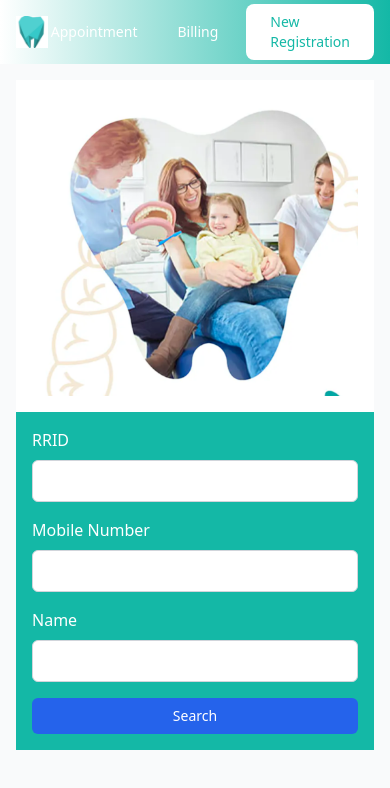
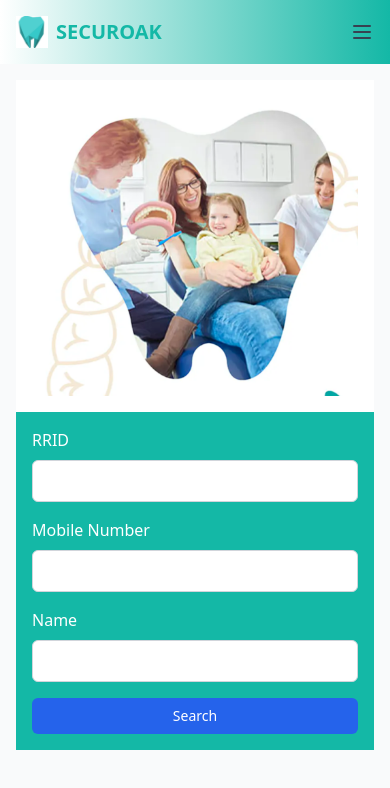
Before and after one commit to maheshsecuroak/Securoak, a React (Create React App) app in the folder frontend/: page / in a window 390 px wide. Shown: the top 788 px of the page. Built offline with nearby package versions, Linux system fonts and the light colour scheme.

Commit message:
Update Nav menu App.js

```diff
--- a/frontend/src/App.js
+++ b/frontend/src/App.js
@@ -1,4 +1,4 @@
-import React from "react";
+import React, { useState } from "react";
 import {
   BrowserRouter as Router,
   Routes,
@@ -16,31 +16,69 @@ import logo from "./components/Assests/logo.png";
 
 function Navbar() {
   const location = useLocation();
+  const [isMobileMenuOpen, setIsMobileMenuOpen] = useState(false);
 
   const getNavbarColor = () => {
     switch (location.pathname) {
       case '/':
-        return 'bg-gradient-to-r from-white to-teal-500  text-white';
+        return 'bg-gradient-to-r from-white to-teal-500 text-white';
       default:
         return 'bg-white shadow';
     }
   };
 
+  const toggleMobileMenu = () => {
+    setIsMobileMenuOpen(!isMobileMenuOpen);
+  };
+
   return (
     <nav className={`fixed w-full z-50 ${getNavbarColor()}`}>
       <div className="max-w-10xl mx-auto px-4 sm:px-6 lg:px-8">
-        <div className="flex justify-between h-16">
-          <div className="flex">
-            <div className="flex-shrink-0 flex items-center">
-              <Link to="/" className="flex items-center">
-                <img className="h-8 w-auto" src={logo} alt="SecuroAK Logo" />
-                <h1 className={`text-xl md:text-2xl font-semibold ml-2 hidden sm:block ${location.pathname === '/' ? 'text-teal-500' : 'text-teal-500'}`}>
-                  {location.pathname === '/' ? 'SECUROAK' : 'SECUROAK'}
-                </h1>
-              </Link>
-            </div>
+        <div className="flex justify-between h-16 items-center">
+          {/* Logo Section */}
+          <div className="flex items-center">
+            <Link to="/" className="flex items-center">
+              <img className="h-8 w-auto" src={logo} alt="SecuroAK Logo" />
+              <h1 className={`text-xl md:text-2xl font-semibold ml-2  sm:block ${location.pathname === '/' ? 'text-teal-500' : 'text-teal-500'}`}>
+                SECUROAK
+              </h1>
+            </Link>
           </div>
-          <div className="flex items-center space-x-4">
+
+          {/* Mobile Menu Toggle */}
+          <div className="flex items-center md:hidden">
+            <button
+              onClick={toggleMobileMenu}
+              className="text-gray-700 hover:text-teal-500 focus:outline-none"
+              aria-label="Toggle mobile menu"
+            >
+              <svg
+                className="h-6 w-6"
+                fill="none"
+                viewBox="0 0 24 24"
+                stroke="currentColor"
+              >
+                {isMobileMenuOpen ? (
+                  <path
+                    strokeLinecap="round"
+                    strokeLinejoin="round"
+                    strokeWidth={2}
+                    d="M6 18L18 6M6 6l12 12"
+                  />
+                ) : (
+                  <path
+                    strokeLinecap="round"
+                    strokeLinejoin="round"
+                    strokeWidth={2}
+                    d="M4 6h16M4 12h16M4 18h16"
+                  />
+                )}
+              </svg>
+            </button>
+          </div>
+
+          {/* Desktop Navigation */}
+          <div className="hidden md:flex items-center space-x-4">
             <Link
               to="/appointment"
               className={`hover:opacity-80 px-3 py-2 rounded-md text-sm font-medium ${
@@ -89,6 +127,54 @@ function Navbar() {
               </Link>
             )}
           </div>
+
+          {/* Mobile Dropdown Menu */}
+          {isMobileMenuOpen && (
+            <div className="absolute top-16 left-0 w-full md:hidden">
+              <div className="px-2 pt-2 pb-3 space-y-1 bg-white shadow-lg">
+                <Link
+                  to="/appointment"
+                  className="block px-3 py-2 rounded-md text-base font-medium text-gray-700 hover:bg-gray-100"
+                  onClick={toggleMobileMenu}
+                >
+                  Appointment
+                </Link>
+                {location.pathname !== '/' && (
+                  <Link
+                    to="/prescription"
+                    className="block px-3 py-2 rounded-md text-base font-medium text-gray-700 hover:bg-gray-100"
+                    onClick={toggleMobileMenu}
+                  >
+                    Prescription
+                  </Link>
+                )}
+                <Link
+                  to="/billing"
+                  className="block px-3 py-2 rounded-md text-base font-medium text-gray-700 hover:bg-gray-100"
+                  onClick={toggleMobileMenu}
+                >
+                  Billing
+                </Link>
+                {location.pathname === "/registration" ? (
+                  <Link
+                    to="/customer/:id"
+                    className="block px-3 py-2 rounded-md text-base font-medium bg-teal-500 text-white hover:opacity-90"
+                    onClick={toggleMobileMenu}
+                  >
+                    Existing User
+                  </Link>
+                ) : (
+                  <Link
+                    to="/registration"
+                    className="block px-3 py-2 rounded-md text-base font-medium bg-customBlue text-white hover:opacity-90"
+                    onClick={toggleMobileMenu}
+                  >
+                    New Registration
+                  </Link>
+                )}
+              </div>
+            </div>
+          )}
         </div>
       </div>
     </nav>
```
